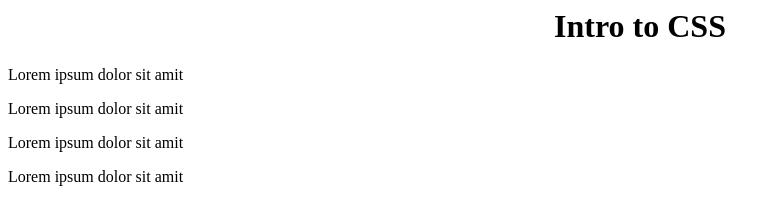
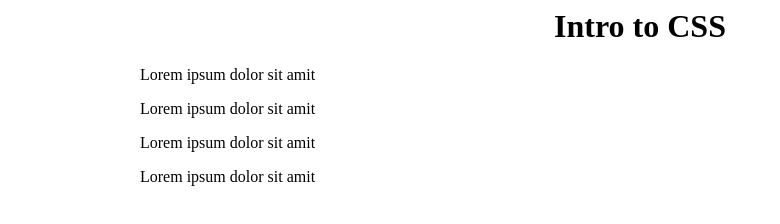
Before and after one commit to BananaJama/rtpsugcssdemo, a plain HTML site: page index.html in a window 1280 px wide. Shown: the whole page, without its empty margins (0-780 px from the left). Drawn offline with Linux system fonts and the light colour scheme.

Commit message:
add containter to center elements

```diff
--- a/index.html
+++ b/index.html
@@ -3,6 +3,7 @@
 </head>
 
 <body>
+    <div class="container">
         <h1>Intro to CSS</h1>
 
         <p>Lorem ipsum dolor sit amit</p>
@@ -11,4 +12,8 @@
         <p>Lorem ipsum dolor sit amit</p>
 
         <table></table>
+    </div>
+
+
+
 </body>
--- a/style.css
+++ b/style.css
@@ -1 +1,4 @@
 h1{ text-align:center; }
+
+
+.container{ max-width:1000px; margin:auto }
```
Lines whose indentation alone changed are shown as unchanged.
